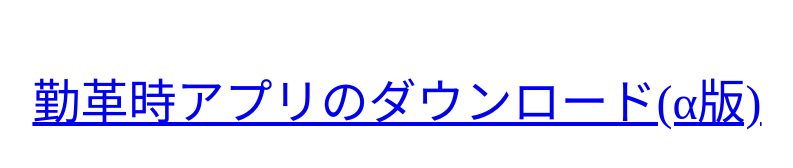
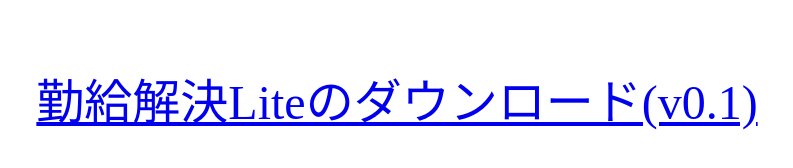
Before and after one commit to shiftApps/KintaiLite, a plain HTML site: page index.html in a window 1280 px wide. Shown: the whole page, without its empty margins (243-1036 px from the left). Drawn offline with Linux system fonts and the light colour scheme.

Commit message:
Update index.html

```diff
--- a/index.html
+++ b/index.html
@@ -7,7 +7,7 @@
 <center>
 <font size="7">
 <br />
-<a href="itms-services://?action=download-manifest&amp;url=https://shiftapps.github.io/Knkj/knkj.plist">勤革時アプリのダウンロード(α版)</a>
+<a href="itms-services://?action=download-manifest&amp;url=https://shiftapps.github.io/KintaiLite/KintaiLite.plist">勤給解決Liteのダウンロード(v0.1)</a>
 </font><br /><br />
 </center>
 </body>
```
